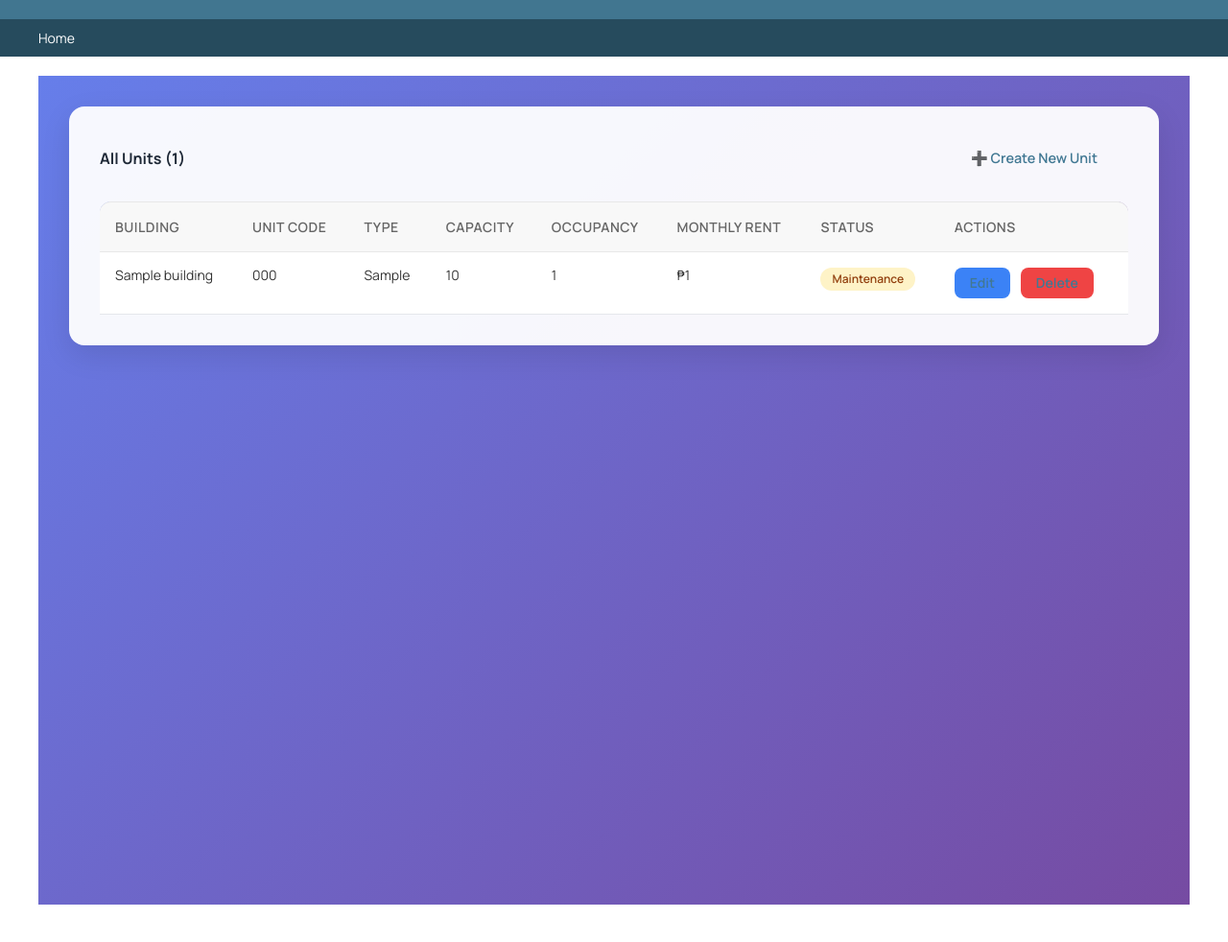
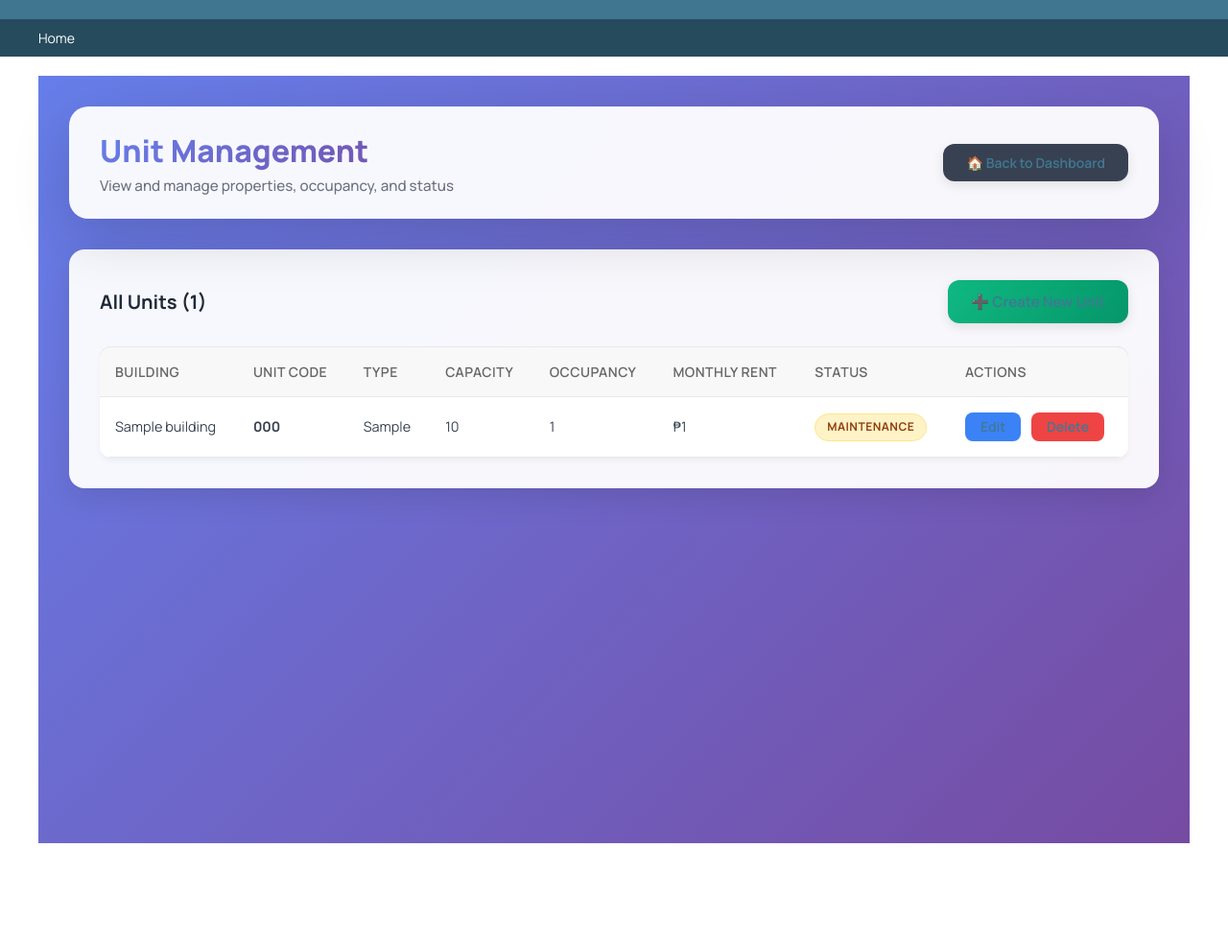
Before and after one commit to phlppdsqtd/NorthLink, a Django app: page /admin-dashboard/units/ in a window 1280 px wide. Shown: the whole page at 96% size. After the commit the page ends 879 px from the top, so only its background shows below. Run offline with Django 5.2, Linux system fonts and the light colour scheme; tables that the repository leaves empty hold one stand-in row (values such as "Sample post"); some libraries are stand-ins or nearby versions.

Commit message:
Updated unit_list

```diff
--- a/templates/admin_dashboard/unit_list.html
+++ b/templates/admin_dashboard/unit_list.html
@@ -7,25 +7,40 @@
 
     * {
         font-family: 'Manrope', sans-serif;
+        box-sizing: border-box;
     }
 
     .admin-container {
         background: linear-gradient(135deg, #667eea 0%, #764ba2 100%);
         min-height: 100vh;
         padding: 2rem;
+        display: flex;
+        flex-direction: column;
+        align-items: center;
     }
 
+    /* Standardized Header layout */
     .admin-header {
         background: rgba(255, 255, 255, 0.95);
         backdrop-filter: blur(10px);
         border-radius: 20px;
-        padding: 2rem;
+        padding: 1.5rem 2rem;
         margin-bottom: 2rem;
         box-shadow: 0 20px 60px rgba(0, 0, 0, 0.15);
+        display: flex;
+        justify-content: space-between;
+        align-items: center;
+        width: 100%;
+        max-width: 1200px;
+    }
+
+    .header-text {
+        display: flex;
+        flex-direction: column;
     }
 
     .admin-title {
-        font-size: 2.5rem;
+        font-size: 2rem;
         font-weight: 800;
         background: linear-gradient(135deg, #667eea 0%, #764ba2 100%);
         -webkit-background-clip: text;
@@ -35,22 +50,73 @@
 
     .admin-subtitle {
         color: #6b7280;
-        font-size: 1rem;
-        margin-top: 0.5rem;
+        font-size: 0.95rem;
+        margin-top: 0.25rem;
+        font-weight: 500;
     }
 
+    /* Dashboard Button */
+    .btn-dashboard {
+        background: #374151;
+        color: white;
+        padding: 0.6rem 1.5rem;
+        border-radius: 12px;
+        text-decoration: none;
+        font-weight: 600;
+        display: inline-flex;
+        align-items: center;
+        gap: 0.5rem;
+        box-shadow: 0 4px 12px rgba(0, 0, 0, 0.1);
+        transition: all 0.3s ease;
+    }
+
+    .btn-dashboard:hover {
+        background: #1f2937;
+        transform: translateY(-2px);
+        box-shadow: 0 6px 20px rgba(0, 0, 0, 0.15);
+    }
+
+    /* Content Card */
     .content-card {
         background: rgba(255, 255, 255, 0.95);
         border-radius: 16px;
         padding: 2rem;
         box-shadow: 0 10px 30px rgba(0, 0, 0, 0.1);
         margin-bottom: 2rem;
+        width: 100%;
+        max-width: 1200px;
+    }
+
+    /* Reusable Card Header */
+    .card-header {
+        display: flex;
+        justify-content: space-between;
+        align-items: center;
+        margin-bottom: 1.5rem;
+        flex-wrap: wrap;
+        gap: 1rem;
+    }
+
+    .card-title {
+        margin: 0;
+        color: #1f2937;
+        font-weight: 700;
+        font-size: 1.25rem;
+    }
+
+    /* Responsive Table Wrapper */
+    .table-responsive {
+        overflow-x: auto;
+        width: 100%;
+        border-radius: 12px;
+        box-shadow: 0 4px 6px -1px rgba(0, 0, 0, 0.05);
     }
 
     .data-table {
         width: 100%;
         border-collapse: separate;
         border-spacing: 0;
+        min-width: 900px; /* Forces scrolling on smaller screens to prevent squash */
     }
 
     .data-table thead {
@@ -65,72 +131,83 @@
         font-size: 0.875rem;
         text-transform: uppercase;
         letter-spacing: 0.5px;
+        white-space: nowrap;
     }
 
-    .data-table th:first-child {
-        border-radius: 12px 0 0 0;
-    }
-
-    .data-table th:last-child {
-        border-radius: 0 12px 0 0;
-    }
+    .data-table th:first-child { border-radius: 12px 0 0 0; }
+    .data-table th:last-child { border-radius: 0 12px 0 0; }
 
     .data-table tbody tr {
-        transition: all 0.2s ease;
+        transition: background-color 0.2s ease;
     }
 
     .data-table tbody tr:hover {
-        background: #f9fafb;
+        background: #f3f4f6;
     }
 
     .data-table td {
         padding: 1rem;
         border-bottom: 1px solid #e5e7eb;
-        font-size: 0.875rem;
+        font-size: 0.9rem;
+        color: #374151;
+        vertical-align: middle;
     }
 
+    /* Status Badges */
     .status-badge {
-        display: inline-block;
-        padding: 0.25rem 0.75rem;
-        border-radius: 12px;
+        display: inline-flex;
+        align-items: center;
+        justify-content: center;
+        padding: 0.35rem 0.75rem;
+        border-radius: 9999px; /* Pill shape */
         font-size: 0.75rem;
-        font-weight: 600;
+        font-weight: 700;
+        text-transform: uppercase;
+        letter-spacing: 0.5px;
+        white-space: nowrap;
     }
 
     .status-available {
         background: #d1fae5;
         color: #065f46;
+        border: 1px solid #a7f3d0;
     }
 
     .status-occupied {
         background: #dbeafe;
         color: #1e40af;
+        border: 1px solid #bfdbfe;
     }
 
     .status-maintenance {
         background: #fef3c7;
         color: #92400e;
+        border: 1px solid #fde68a;
     }
 
+    /* Action Buttons */
     .action-btn {
-        padding: 0.5rem 1rem;
+        padding: 0.45rem 1rem;
         border-radius: 8px;
         font-weight: 600;
         text-decoration: none;
         font-size: 0.875rem;
-        margin-right: 0.5rem;
-        display: inline-block;
+        display: inline-flex;
+        align-items: center;
         transition: all 0.3s ease;
+        white-space: nowrap;
     }
 
     .btn-edit {
         background: #3b82f6;
         color: white;
+        margin-right: 0.5rem;
     }
 
     .btn-edit:hover {
         background: #2563eb;
-        transform: translateY(-1px);
+        transform: translateY(-2px);
+        box-shadow: 0 4px 12px rgba(59, 130, 246, 0.3);
     }
 
     .btn-delete {
@@ -140,7 +217,8 @@
 
     .btn-delete:hover {
         background: #dc2626;
-        transform: translateY(-1px);
+        transform: translateY(-2px);
+        box-shadow: 0 4px 12px rgba(239, 68, 68, 0.3);
     }
 
     .btn-create {
@@ -148,8 +226,9 @@
         color: white;
         padding: 0.75rem 1.5rem;
         border-radius: 12px;
+        font-weight: 600;
+        font-size: 0.95rem;
         text-decoration: none;
-        font-weight: 600;
         display: inline-flex;
         align-items: center;
         gap: 0.5rem;
@@ -162,38 +241,71 @@
         box-shadow: 0 6px 20px rgba(0, 0, 0, 0.15);
     }
 
-    .btn-back {
-        background: linear-gradient(135deg, #6b7280 0%, #4b5563 100%);
-        color: white;
-        padding: 0.75rem 1.5rem;
-        border-radius: 12px;
-        text-decoration: none;
-        font-weight: 600;
-        display: inline-flex;
-        align-items: center;
-        gap: 0.5rem;
-        box-shadow: 0 4px 12px rgba(0, 0, 0, 0.1);
-        transition: all 0.3s ease;
+    /* Empty State Styling */
+    .empty-state {
+        text-align: center;
+        padding: 4rem 1rem;
+        color: #6b7280;
     }
 
-    .btn-back:hover {
-        transform: translateY(-2px);
-        box-shadow: 0 6px 20px rgba(0, 0, 0, 0.15);
+    .empty-state a {
+        color: #3b82f6;
+        font-weight: 600;
+        text-decoration: none;
+    }
+
+    .empty-state a:hover {
+        text-decoration: underline;
+    }
+
+    /* Mobile Responsiveness */
+    @media (max-width: 768px) {
+        .admin-container {
+            padding: 1rem;
+        }
+
+        .admin-header {
+            flex-direction: column;
+            gap: 1rem;
+            text-align: center;
+        }
+
+        .card-header {
+            flex-direction: column;
+            align-items: flex-start;
+            gap: 1rem;
+        }
+
+        .btn-create {
+            width: 100%;
+            justify-content: center;
+        }
     }
 </style>
 {% endblock %}
 
 {% block content %}
 <div class="admin-container">
-    <!-- Units Table -->
+
+    <div class="admin-header">
+        <div class="header-text">
+            <h1 class="admin-title">Unit Management</h1>
+            <div class="admin-subtitle">View and manage properties, occupancy, and status</div>
+        </div>
+        <a href="/admin-dashboard/" class="btn-dashboard">🏠 Back to Dashboard</a>
+    </div>
+
     <div class="content-card">
-        <div style="display: flex; justify-content: space-between; align-items: center; margin-bottom: 1.5rem;">
-            <h2 style="margin: 0; color: #1f2937; font-weight: 700;">All Units ({{ units|length }})</h2>
-            <a href="{% url 'admin_dashboard:unit_create' %}" class="action-btn btn-purple" style="padding: 0.75rem 1.5rem; font-size: 0.9rem;">
+
+        <div class="card-header">
+            <h2 class="card-title">All Units ({{ units|length }})</h2>
+            <a href="{% url 'admin_dashboard:unit_create' %}" class="btn-create">
                 ➕ Create New Unit
             </a>
         </div>
+
         {% if units %}
+        <div class="table-responsive">
             <table class="data-table">
                 <thead>
                     <tr>
@@ -211,7 +323,7 @@
                     {% for unit in units %}
                     <tr>
                         <td>{{ unit.building.name }}</td>
-                    <td>{{ unit.unit_code }}</td>
+                        <td><strong>{{ unit.unit_code }}</strong></td>
                         <td>{{ unit.unit_type|default:"-" }}</td>
                         <td>{{ unit.capacity }}</td>
                         <td>{{ unit.occupancy }}</td>
@@ -233,9 +345,14 @@
                     {% endfor %}
                 </tbody>
             </table>
+        </div>
         {% else %}
-        <p style="color: #6b7280; text-align: center; padding: 2rem;">No units found. <a href="{% url 'admin_dashboard:unit_create' %}">Create your first unit</a>.</p>
+        <div class="empty-state">
+            <div style="font-size: 3rem; margin-bottom: 1rem;">🏢</div>
+            <p>No units found. <a href="{% url 'admin_dashboard:unit_create' %}">Create your first unit</a>.</p>
+        </div>
         {% endif %}
+
     </div>
 </div>
 {% endblock %}
```
Lines whose indentation alone changed are shown as unchanged.
